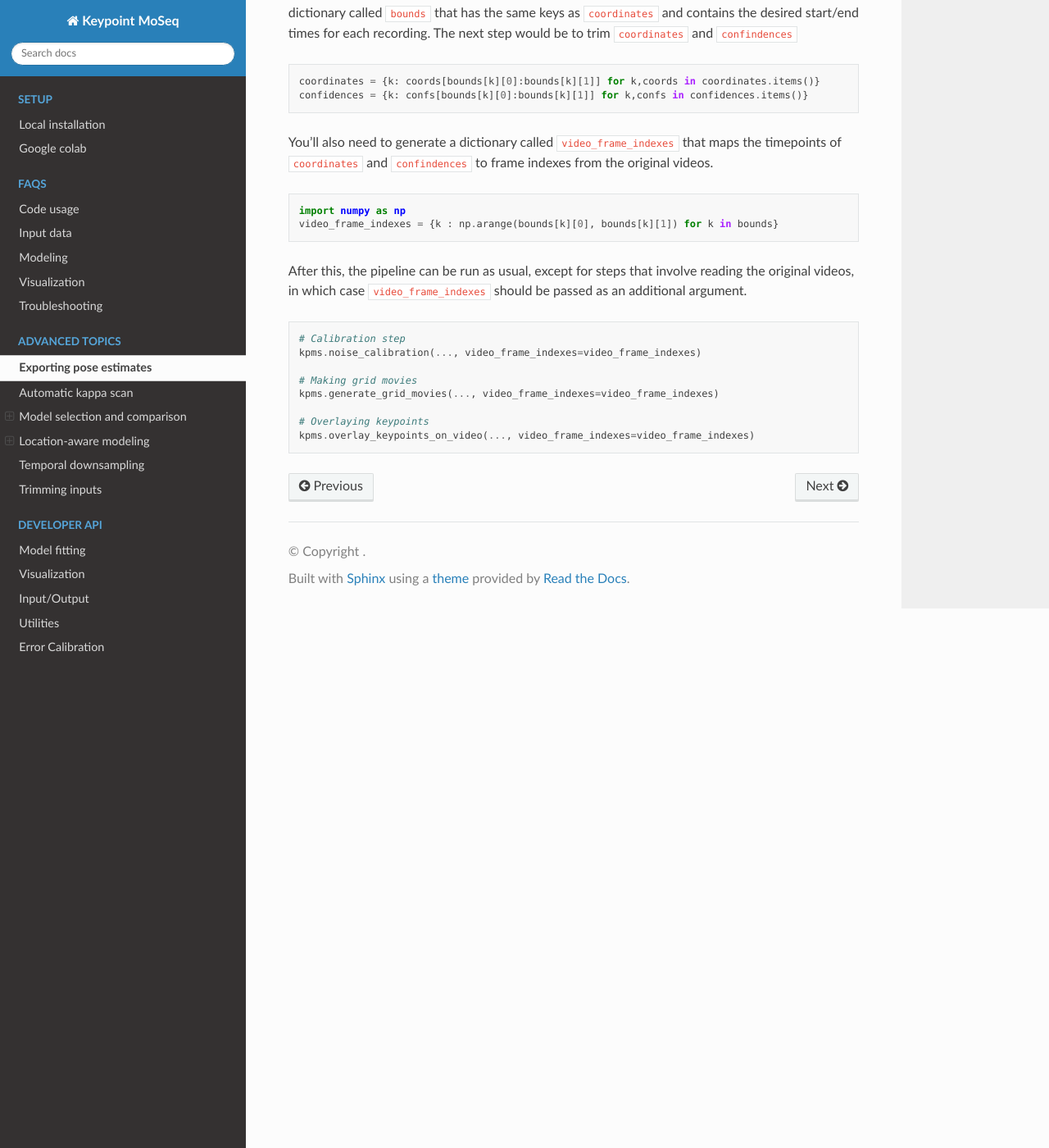
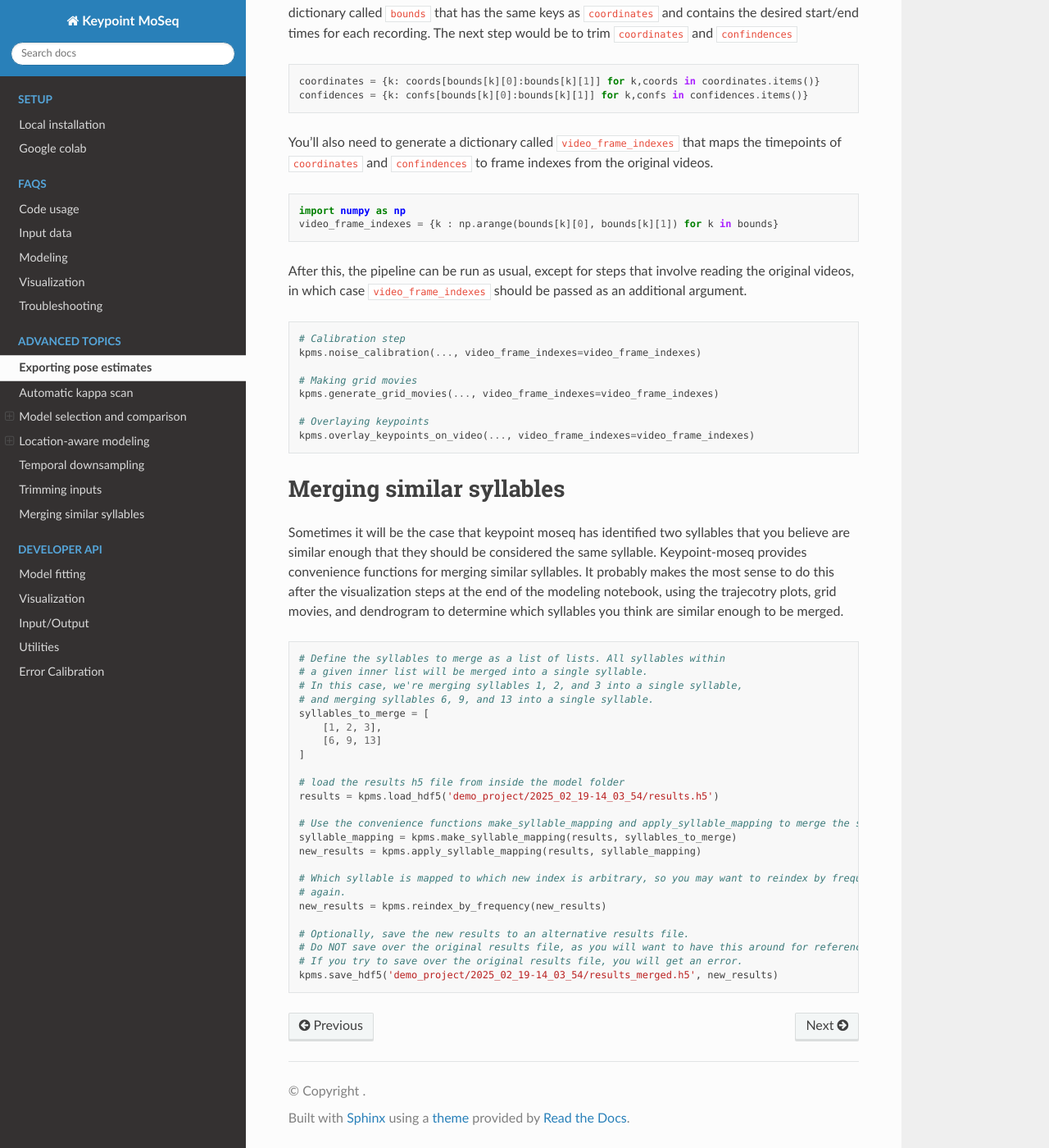
Before and after one commit to dattalab/keypoint-moseq, a Sphinx documentation site: the page built from docs/source/advanced.rst, in a window 1280 px wide and 1400 px high, scrolled down 7481 px. Shown: the whole window at 82% size. Built offline with Sphinx 7.4.7 and the Read the Docs theme 3.1.0, drawn with Linux system fonts in a browser that asks for light colours; pages that are not in the unit, such as notebooks, are missing from menus.

Commit message:
updated documentation to reflect additions

```diff
--- a/docs/source/FAQs.rst
+++ b/docs/source/FAQs.rst
@@ -393,6 +393,12 @@ Users occasionally find that the trajectory plot and grid movie for a given syll
 Density sampling is a way of selecting syllable instances that are most representative relative to the full dataset. Specifically, for each syllable, a syllable-specific density function is computed in trajectory space and compared to the overall density across all syllables. An exemplar instance that maximizes the ratio between these densities is chosen for each syllable, and its nearest neighbors are randomly sampled. When the distribution of trajectories for a syllable is multimodal (i.e., it represents a mixture of distinct behaviors), the examplar syllable may not capture the full range of behaviors, or it may jump from one mode to another when an existing model is applied to new data. In these cases, it may be better to sample syllable instances uniformly by setting turning off density sampling as shown above.
 
 
+Two different syllables look very similar. Is there a way to consider them as one syllable?
+----------------------------------------------------
+
+Yes, see the :ref:`Merging similar syllables <merging-syllables>` section in the Advanced Usage guide for instructions on how to combine syllables that represent the same behavior.
+
+
 Troubleshooting
 ===============
 
--- a/docs/source/advanced.rst
+++ b/docs/source/advanced.rst
@@ -346,3 +346,36 @@ After this, the pipeline can be run as usual, except for steps that involve read
 
     # Overlaying keypoints
     kpms.overlay_keypoints_on_video(..., video_frame_indexes=video_frame_indexes)
+
+.. _merging-syllables:
+Merging similar syllables
+---------------
+
+Sometimes it will be the case that keypoint moseq has identified two syllables that you believe are similar enough that they should be considered the same syllable. Keypoint-moseq provides convenience functions for merging similar syllables. It probably makes the most sense to do this after the visualization steps at the end of the modeling notebook, using the trajecotry plots, grid movies, and dendrogram to determine which syllables you think are similar enough to be merged.
+
+.. code-block:: python
+
+    # Define the syllables to merge as a list of lists. All syllables within
+    # a given inner list will be merged into a single syllable.
+    # In this case, we're merging syllables 1, 2, and 3 into a single syllable,
+    # and merging syllables 6, 9, and 13 into a single syllable.
+    syllables_to_merge = [
+        [1, 2, 3],
+        [6, 9, 13]
+    ]
+
+    # load the results h5 file from inside the model folder
+    results = kpms.load_hdf5('demo_project/2025_02_19-14_03_54/results.h5')
+
+    # Use the convenience functions make_syllable_mapping and apply_syllable_mapping to merge the syllables
+    syllable_mapping = kpms.make_syllable_mapping(results, syllables_to_merge)
+    new_results = kpms.apply_syllable_mapping(results, syllable_mapping)
+
+    # Which syllable is mapped to which new index is arbitrary, so you may want to reindex by frequency
+    # again.
+    new_results = kpms.reindex_by_frequency(new_results)
+
+    # Optionally, save the new results to an alternative results file.
+    # Do NOT save over the original results file, as you will want to have this around for reference.
+    # If you try to save over the original results file, you will get an error.
+    kpms.save_hdf5('demo_project/2025_02_19-14_03_54/results_merged.h5', new_results)
```
